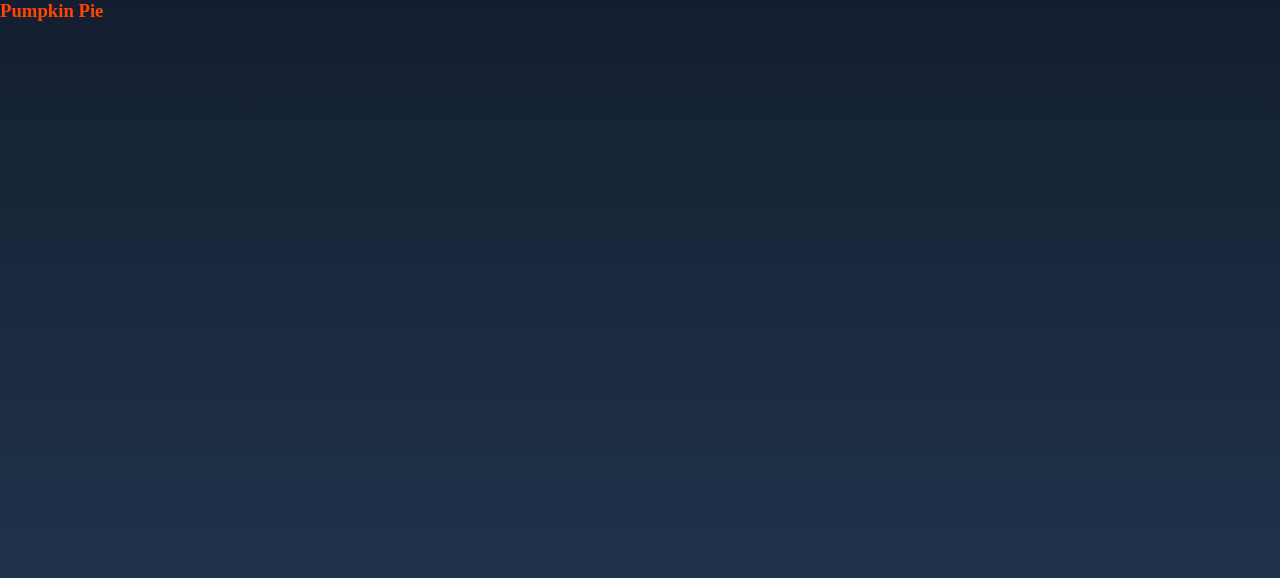
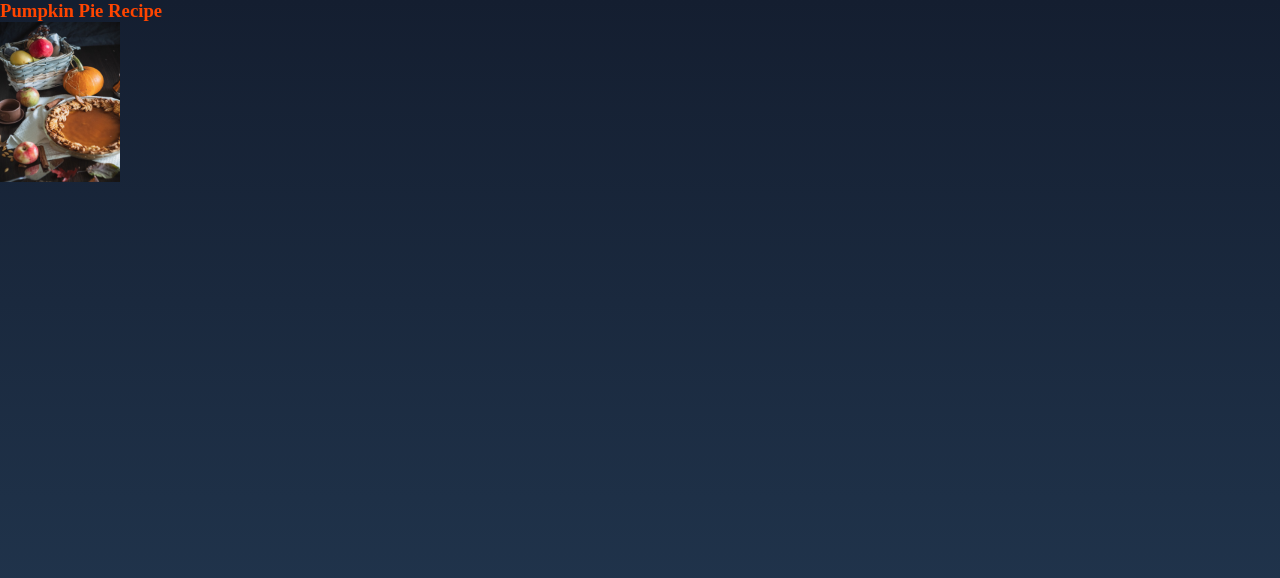
Before and after one commit to RVCC-IDMX/flip-Mohammedkhan18, an Eleventy site: page src/index.html in a window 1280 px wide. Built offline with nearby package versions, Linux system fonts and the light colour scheme; Eleventy itself is replaced by a stand-in of ours; files that its build step writes are made by us from their sources; a web font is replaced by a local one.

Commit message:
Adding the favicon and the image in the index.html file

```diff
--- a/src/index.html
+++ b/src/index.html
@@ -6,7 +6,7 @@
     <meta name="description" content="A modern CSS page">
     <meta name="generator" content="Eleventy v1.2" />
     <title>Recipe Card</title>
-    <link rel="shortcut icon" href="images/favicon.png" type="image/png">
+    <link rel="shortcut icon" href="images/favicon.jpg" type="image/jpg">
     <link rel="icon" type="" href="" />
     <link rel="stylesheet" href="css/main.css">
   </head>
@@ -14,11 +14,15 @@
   <div class="card">
     <div class="card__content">
       <div class="card__front">
-        <h3 class="card__title">Pumpkin Pie</h3>
-        <img>
+        <h3 class="card__title">Pumpkin Pie Recipe</h3>
+        <img class="card__img" src="images/Pumpkin Pie.jpg" width="120" height="160">
+
       </div>
 
       <div class="card__back">
+        <div class="card__description">
+          <p></p>
+        </div>
 
       </div>
 
```
Also changed, not shown: src/images/Pumpkin Pie.jpg (added).
